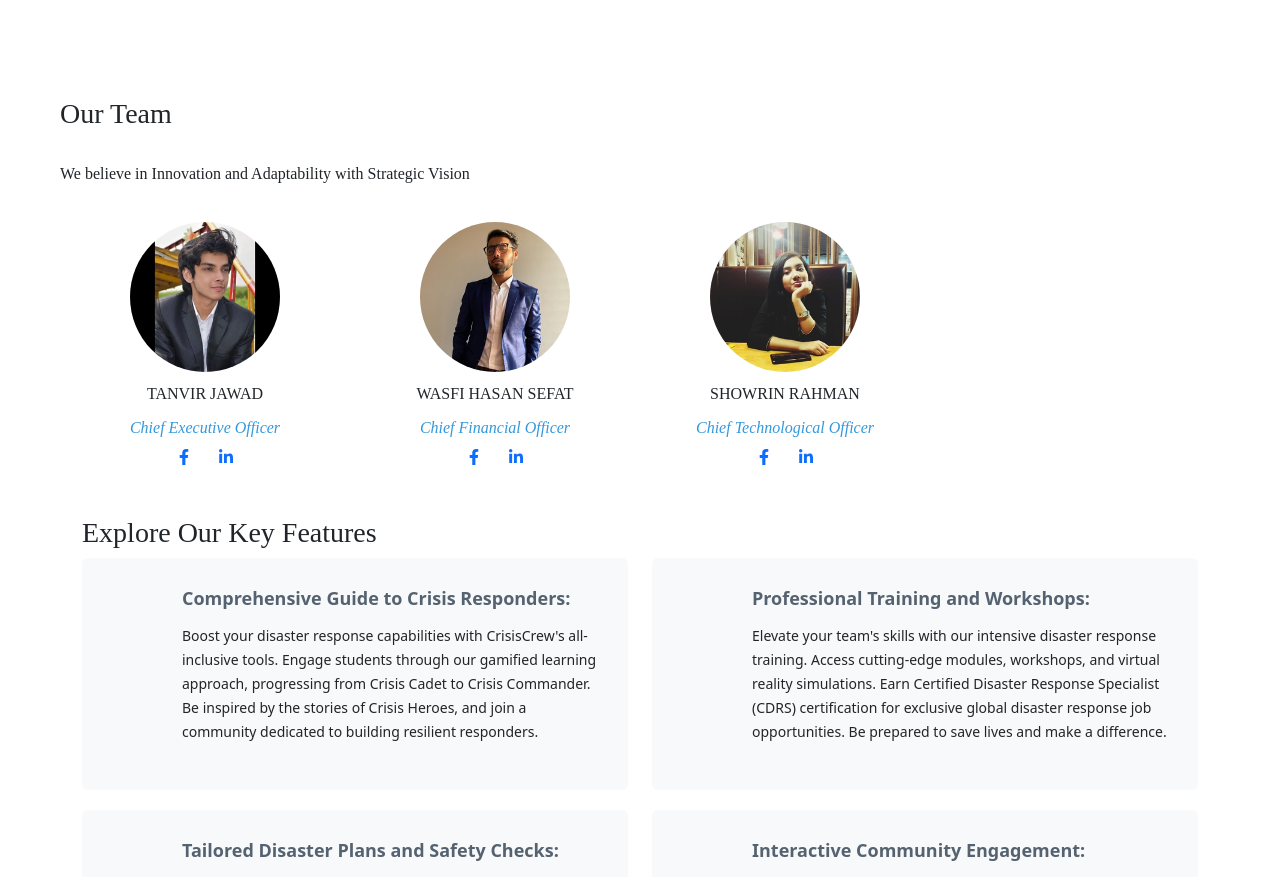
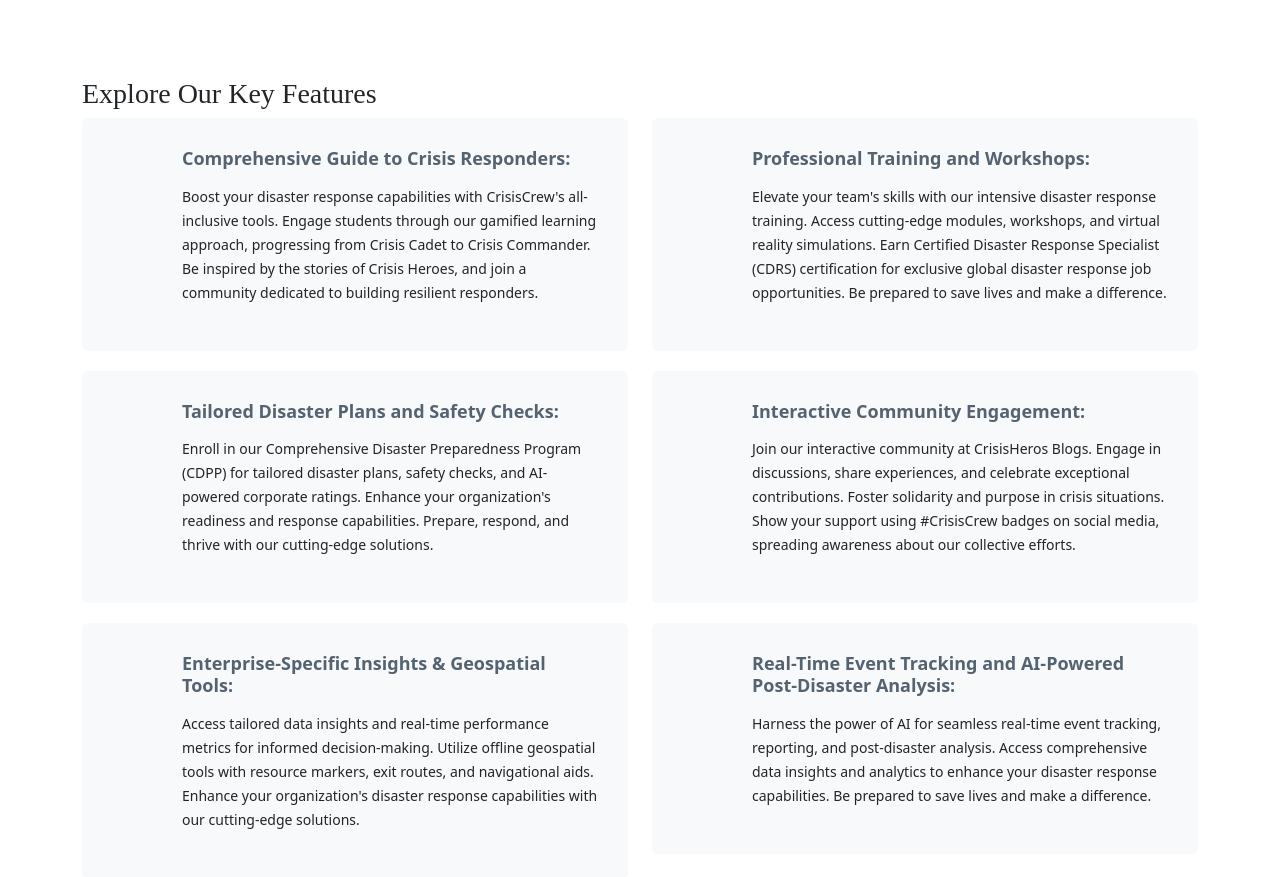
Before and after one commit to showrin20/CrisisCrew, a plain HTML site: page index.html in a window 1280 px wide. Shown: the part 1482-2359 px from the top of the page. Drawn offline with nearby package versions, Linux system fonts and the light colour scheme.

Commit message:
Initial commit

```diff
--- a/index.html
+++ b/index.html
@@ -162,46 +162,7 @@
   </div>
 </section>
 
-<section>
-  <div class="team-section " style="font-family:Google Sans;" >
 
-    <div class="inner-width">
-      <h3 class="workflow-header" >Our Team</h3><br>
-      <p>We believe in Innovation and Adaptability with Strategic Vision</p>
-
-      <div class="pers">
-        <div class="pe">
-          <img src="images\ceo.jpg" alt="CEO" style="width: 150px; height: 150px;">
-          <div class="p-name">Tanvir Jawad</div>
-          <div class="p-des">Chief Executive Officer</div>
-          <div class="p-sm">
-            <a href="https://web.facebook.com/Fall3n.knight"><i class="fab fa-facebook-f"></i></a>
-            <a href="https://www.linkedin.com/in/md-tanvir-jawad-6b00a5297/"><i class="fab fa-linkedin-in"></i></a>
-          </div>
-        </div>
-        <div class="pe">
-          <img src="images\cfo.jpg" alt="CEO" style="width: 150px; height: 150px;">
-          <div class="p-name">WASFI HASAN SEFAT</div>
-          <div class="p-des">Chief Financial Officer</div>
-          <div class="p-sm">
-            <a href="https://web.facebook.com/hasan.sefat.77"><i class="fab fa-facebook-f"></i></a>
-            <a href="https://www.linkedin.com/in/wasfi-hasan-808415222/"><i class="fab fa-linkedin-in"></i></a>
-          </div>
-        </div>
-        <div class="pe">
-          <img src="images\cto.jpg" alt="CEO" style="width: 150px; height: 150px;">
-          <div class="p-name">SHOWRIN RAHMAN</div>
-          <div class="p-des">Chief Technological Officer</div>
-          <div class="p-sm">
-            <a href="https://web.facebook.com/showrin.rahman.5"><i class="fab fa-facebook-f"></i></a>
-            <a href="https://www.linkedin.com/in/showrin-rahman/"><i class="fab fa-linkedin-in"></i></a>
-          </div>
-        </div>
-
-      </div>
-    </div>
-  </div>
-</section>
 
 <section class="service-section" id="features">
 
```
Also changed, not shown: admin_dashboard.html (+1 -1 lines), images/ceo.jpg (deleted), images/cmo.jpg (deleted), team.html.txt (deleted).
